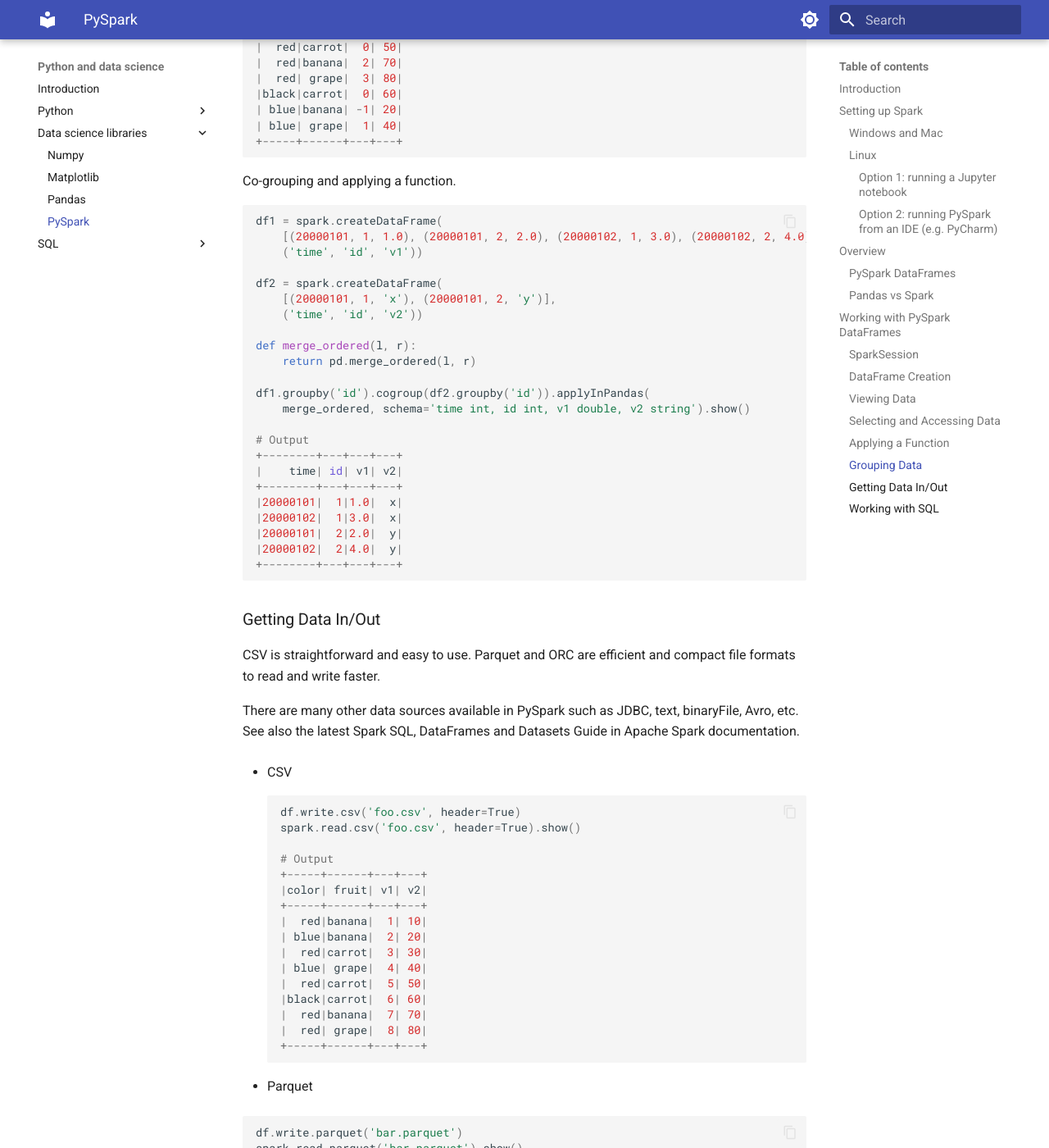
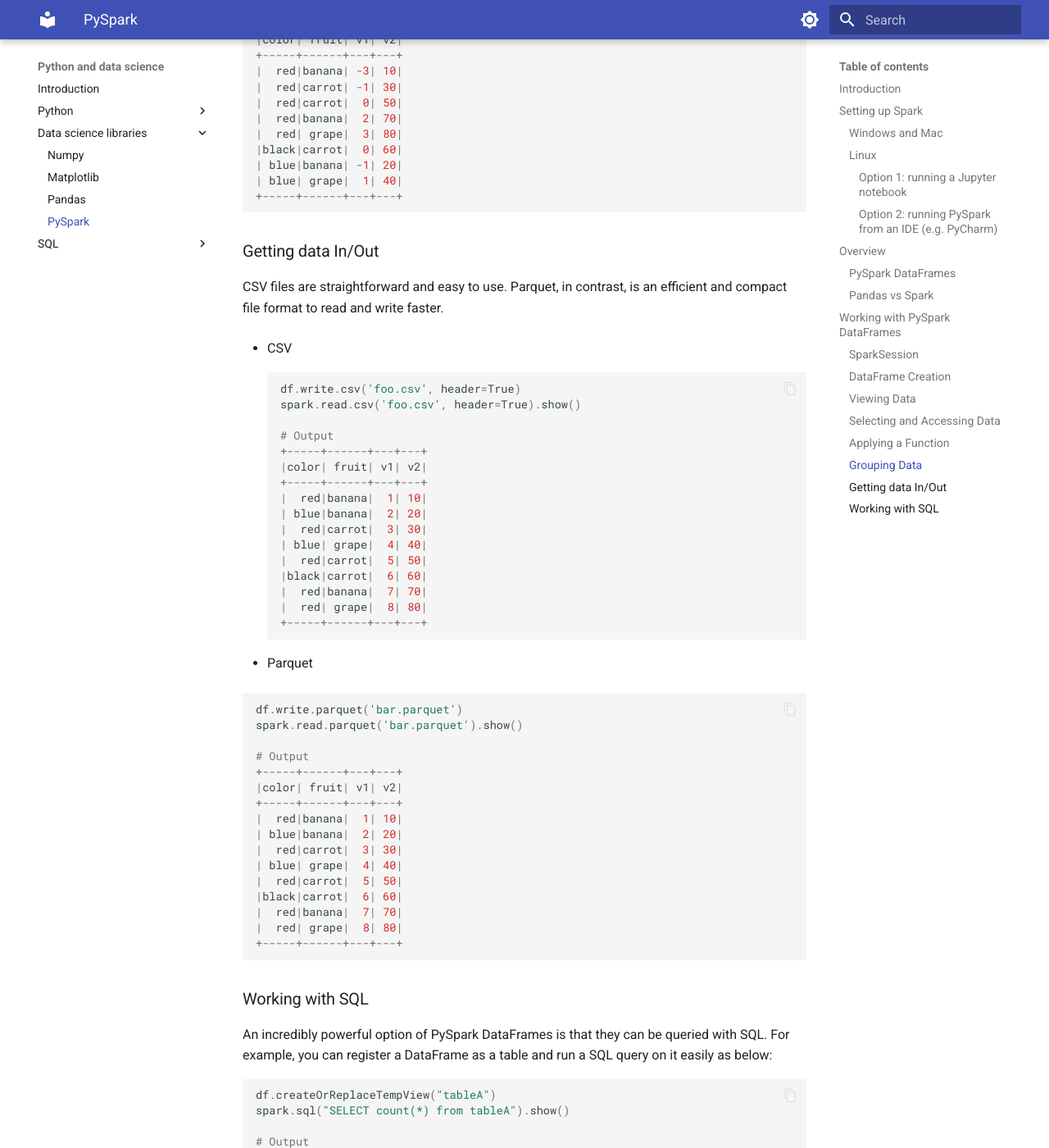
Before and after one commit to gerardpc/python-course, an MkDocs documentation site: the page built from docs/programming/python_libraries/pyspark.md, in a window 1280 px wide and 1400 px high, scrolled down 9485 px. Shown: the whole window at 82% size. Built offline with MkDocs 1.6.1 and Material for MkDocs 9.7.7, drawn with Linux system fonts in a browser that asks for light colours; some of the changed text lies outside the part shown.

Commit message:
more polish pyspark

````diff
--- a/docs/programming/python_libraries/pyspark.md
+++ b/docs/programming/python_libraries/pyspark.md
@@ -319,7 +319,10 @@
 |string3|
 +-------+
 ```
-Assign new Column instance.
+To select seval columns, we would write either `df.select("col_1","col_2").show()` or
+`df.select(df.col_1,df.col_2).show()` (they are equivalent).
+
+* To assign a new column instance:
 
 ```python
 df.withColumn('upper_c', upper(df.c)).show()
@@ -391,7 +397,8 @@
 
 ### Grouping Data
 
-PySpark DataFrame also provides a way of handling grouped data by using the common approach, split-apply-combine strategy. It groups the data by a certain condition applies a function to each group and then combines them back to the DataFrame.
+PySpark DataFrame also provides a way of handling grouped data. It groups the data by a certain
+condition, applies a function to each group and then combines them back to the DataFrame.
 
 ```python
 df = spark.createDataFrame([
@@ -415,7 +422,7 @@
 +-----+------+---+---+
 ```
 
-Grouping and then applying the avg() function to the resulting groups.
+Grouping and then applying the `avg()` function to the resulting groups.
 
 ```python
 df.groupby('color').avg().show()
@@ -453,40 +460,10 @@
 +-----+------+---+---+
 ```
 
-Co-grouping and applying a function.
+### Getting data In/Out
 
-```python
-df1 = spark.createDataFrame(
-    [(20000101, 1, 1.0), (20000101, 2, 2.0), (20000102, 1, 3.0), (20000102, 2, 4.0)],
-    ('time', 'id', 'v1'))
-
-df2 = spark.createDataFrame(
-    [(20000101, 1, 'x'), (20000101, 2, 'y')],
-    ('time', 'id', 'v2'))
-
-def merge_ordered(l, r):
-    return pd.merge_ordered(l, r)
-
-df1.groupby('id').cogroup(df2.groupby('id')).applyInPandas(
-    merge_ordered, schema='time int, id int, v1 double, v2 string').show()
-
-# Output
-+--------+---+---+---+
-|    time| id| v1| v2|
-+--------+---+---+---+
-|20000101|  1|1.0|  x|
-|20000102|  1|3.0|  x|
-|20000101|  2|2.0|  y|
-|20000102|  2|4.0|  y|
-+--------+---+---+---+
-```
-
-### Getting Data In/Out
-
-CSV is straightforward and easy to use. Parquet and ORC are efficient and compact file formats to read and write faster.
-
-There are many other data sources available in PySpark such as JDBC, text, binaryFile, Avro, etc. See also the latest
-Spark SQL, DataFrames and Datasets Guide in Apache Spark documentation.
+CSV files are straightforward and easy to use. Parquet, in contrast, is an efficient and compact file format
+to read and write faster.
 
 * CSV
 ```python
@@ -532,7 +509,8 @@
 
 ### Working with SQL
 
-DataFrame and Spark SQL share the same execution engine so they can be interchangeably used seamlessly. For example, you can register the DataFrame as a table and run a SQL easily as below:
+An incredibly powerful option of PySpark DataFrames is that they can be queried with SQL.
+For example, you can register a DataFrame as a table and run a SQL query on it easily as below:
 
 ```python
 df.createOrReplaceTempView("tableA")
````
Also changed, not shown: other parts of docs/programming/python_libraries/pyspark.md (+7 -4 lines).
